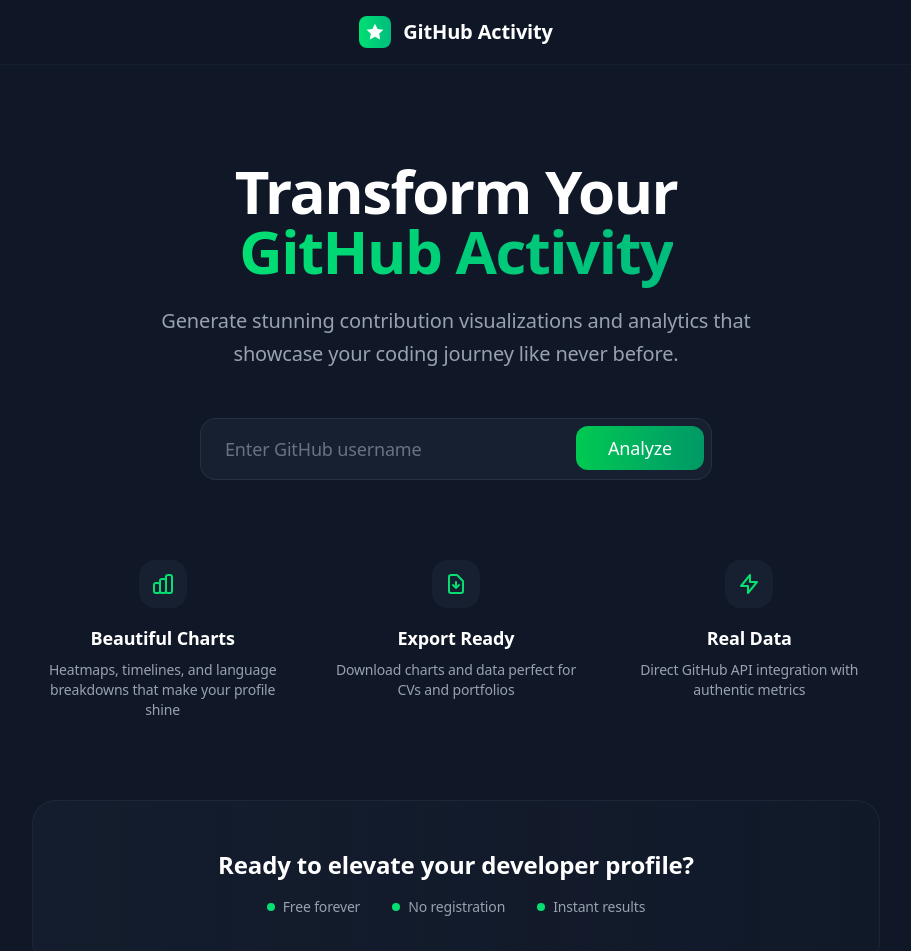
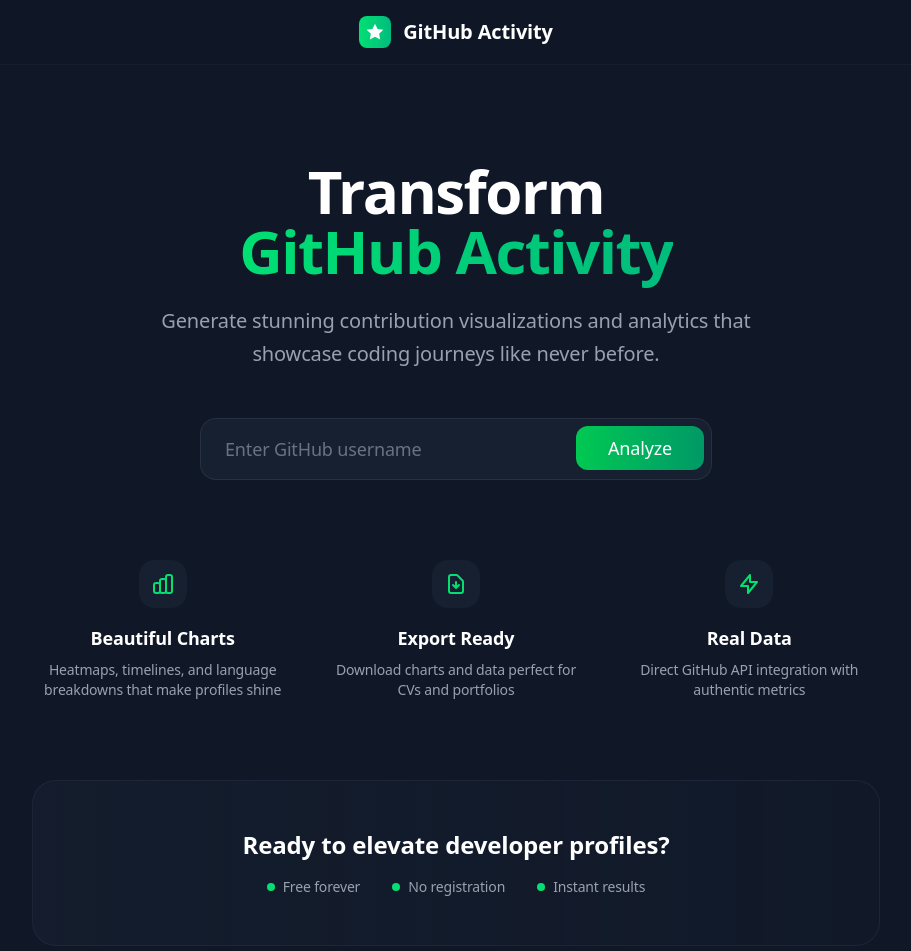
Before and after one commit to KristiyanTs/github-tracker, a Next.js app: page / in a window 1280 px wide. Shown: the top 951 px of the page, without its empty margins (184-1095 px from the left). Built offline with nearby package versions, Linux system fonts and the light colour scheme.

Commit message:
Refactor layout and text content across components for improved clarity and conciseness. Update metadata descriptions, hero section text, and various subtitles in GitHubAnalytics and StatsCard components to enhance user understanding and engagement.

```diff
--- a/src/app/layout.tsx
+++ b/src/app/layout.tsx
@@ -13,13 +13,13 @@
 });
 
 export const metadata: Metadata = {
-  title: "GitHub Activity Tracker | Break the Rules, Own Your Code",
-  description: "Transform your GitHub contribution data into stunning visuals for your CV. Generate heatmaps, analytics, and charts to showcase your coding activity.",
+        title: "GitHub Activity Tracker | Break the Rules, Own Your Code",
+      description: "Transform GitHub contribution data into stunning visuals for CVs. Generate heatmaps, analytics, and charts to showcase coding activity.",
   keywords: ["github", "contributions", "developer", "analytics", "cv", "resume", "portfolio"],
   authors: [{ name: "GitHub Activity Tracker" }],
   openGraph: {
     title: "GitHub Activity Tracker",
-    description: "Transform your GitHub activity into killer visuals for your CV",
+          description: "Transform GitHub activity into killer visuals for CVs",
     type: "website",
   },
 };
--- a/src/app/page.tsx
+++ b/src/app/page.tsx
@@ -47,14 +47,14 @@
             {/* Hero Section */}
             <div className="text-center mb-20">
               <h2 className="text-5xl md:text-6xl font-bold text-white mb-6 tracking-tight">
-                Transform Your<br />
+                Transform<br />
                 <span className="text-transparent bg-clip-text bg-gradient-to-r from-green-400 to-emerald-500">
                   GitHub Activity
                 </span>
               </h2>
               <p className="text-xl text-gray-400 mb-12 max-w-2xl mx-auto leading-relaxed">
                 Generate stunning contribution visualizations and analytics
-                that showcase your coding journey like never before.
+                that showcase coding journeys like never before.
               </p>
 
               {/* Search Form */}
@@ -88,7 +88,7 @@
                 </div>
                 <h3 className="text-lg font-semibold text-white mb-2">Beautiful Charts</h3>
                 <p className="text-gray-400 text-sm">
-                  Heatmaps, timelines, and language breakdowns that make your profile shine
+                  Heatmaps, timelines, and language breakdowns that make profiles shine
                 </p>
               </div>
 
@@ -120,7 +120,7 @@
             {/* Minimal CTA */}
             <div className="text-center bg-gradient-to-r from-gray-800/30 to-gray-800/10 border border-gray-700/30 rounded-3xl p-12">
               <h3 className="text-2xl font-semibold text-white mb-4">
-                Ready to elevate your developer profile?
+                Ready to elevate developer profiles?
               </h3>
               <div className="flex items-center justify-center gap-8 text-sm text-gray-400">
                 <span className="flex items-center gap-2">
--- a/src/components/GitHubAnalytics.tsx
+++ b/src/components/GitHubAnalytics.tsx
@@ -366,7 +366,7 @@
                 <div className="mb-6 flex items-center justify-between">
                   <div>
                     <h3 className="text-xl font-bold text-white mb-2">Contribution Heatmap</h3>
-                    <p className="text-gray-400 text-sm">Your daily contribution activity visualization</p>
+                    <p className="text-gray-400 text-sm">Daily contribution activity visualization</p>
                   </div>
                   <ExportButton
                     targetId="heatmap-chart"
@@ -390,7 +390,7 @@
                 <div className="flex justify-between items-center mb-6">
                   <div>
                     <h3 className="text-xl font-bold text-white mb-2">Activity Statistics</h3>
-                    <p className="text-gray-400 text-sm">Your GitHub activity metrics and patterns</p>
+                    <p className="text-gray-400 text-sm">GitHub activity metrics and patterns</p>
                   </div>
                   <ExportButton
                     targetId="stats-chart"
@@ -411,7 +411,7 @@
                 <div className="flex justify-between items-center mb-6">
                   <div>
                     <h3 className="text-xl font-bold text-white mb-2">Contribution Timeline</h3>
-                    <p className="text-gray-400 text-sm">Your activity patterns over time</p>
+                    <p className="text-gray-400 text-sm">Activity patterns over time</p>
                   </div>
                   <ExportButton
                     targetId="timeline-chart"
@@ -434,7 +434,7 @@
             <div className="flex justify-between items-center mb-6">
               <div>
                 <h3 className="text-xl font-bold text-white mb-2">Programming Languages</h3>
-                <p className="text-gray-400 text-sm">Your most used languages and technologies</p>
+                                    <p className="text-gray-400 text-sm">Most used languages and technologies</p>
               </div>
               <ExportButton
                 targetId="languages-chart"
--- a/src/components/charts/StatsCard.tsx
+++ b/src/components/charts/StatsCard.tsx
@@ -129,7 +129,7 @@
         <StatItem
           title="Longest Streak"
           value={formatStreak(safeStats.longestStreak)}
-          subtitle="Your personal record"
+          subtitle="Personal record"
           icon={<TrendingIcon />}
         />
 
@@ -150,14 +150,14 @@
         <StatItem
           title="Most Active Day"
           value={safeStats.mostActiveDay}
-          subtitle="When you code the most"
+          subtitle="When coding happens most"
           icon={<CalendarIcon />}
         />
 
         <StatItem
           title="Peak Month"
           value={safeStats.mostActiveMonth}
-          subtitle="Your most productive month"
+          subtitle="Most productive month"
           icon={<CalendarIcon />}
         />
       </div>
@@ -223,7 +223,7 @@
               {safeStats.totalContributions >= 365 ? 'Achieved 365+ contributions! Daily average goal met.' :
                safeStats.totalContributions >= 100 ? '100+ contributions milestone reached!' :
                safeStats.totalContributions >= 50 ? '50+ contributions milestone reached!' :
-               'Keep contributing to reach your first milestone!'}
+               'Keep contributing to reach the first milestone!'}
               <div className="absolute top-full left-1/2 transform -translate-x-1/2 w-0 h-0 border-l-4 border-r-4 border-t-4 border-transparent border-t-gray-900"></div>
             </div>
           </div>
```
